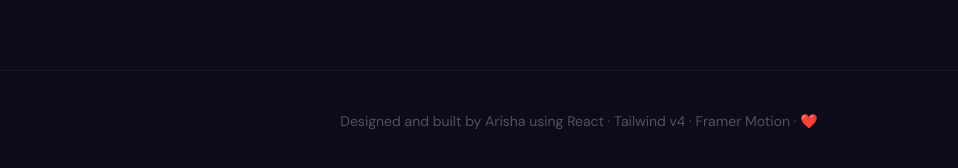
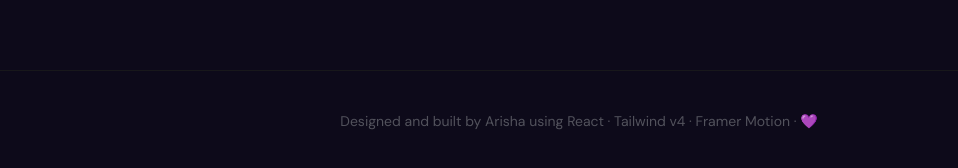
Before and after one commit to arisha-git/my-portfolio, a React (Vite) app: page / in a window 1280 px wide. Shown: the part 3515-3683 px from the top of the page, without its empty margins (61-1019 px from the left). Built offline with nearby package versions, Linux system fonts and the light colour scheme.

Commit message:
fixed footer

```diff
--- a/src/App.jsx
+++ b/src/App.jsx
@@ -17,7 +17,7 @@ export default function App() {
         <Experience />
       </main>
       <footer className="text-center py-10 text-zinc-600 text-sm border-t border-zinc-900">
-        Designed and built by Arisha using React · Tailwind v4 · Framer Motion · ❤️
+        Designed and built by Arisha using React · Tailwind v4 · Framer Motion · 💜
       </footer>
     </>
   )
```
